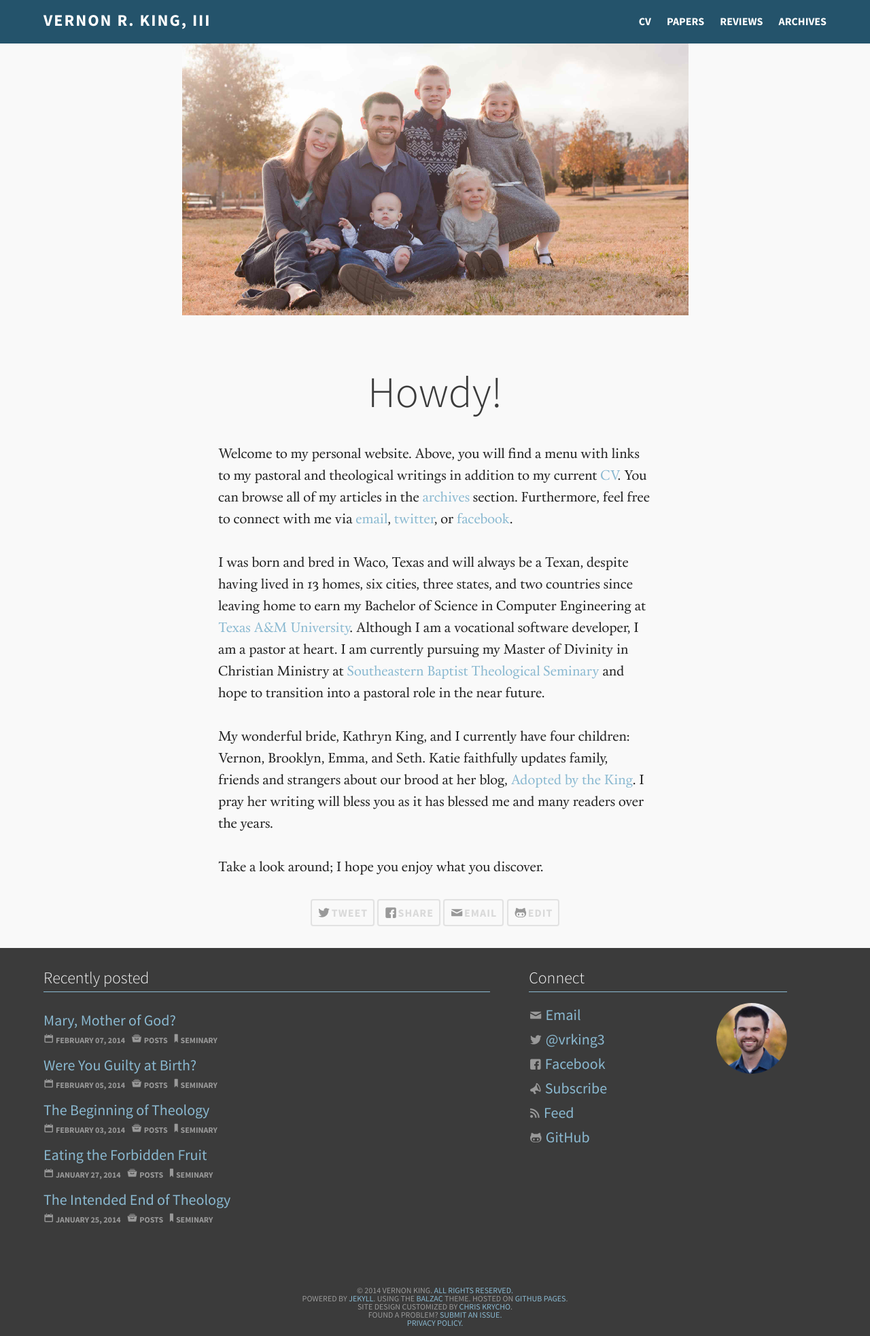
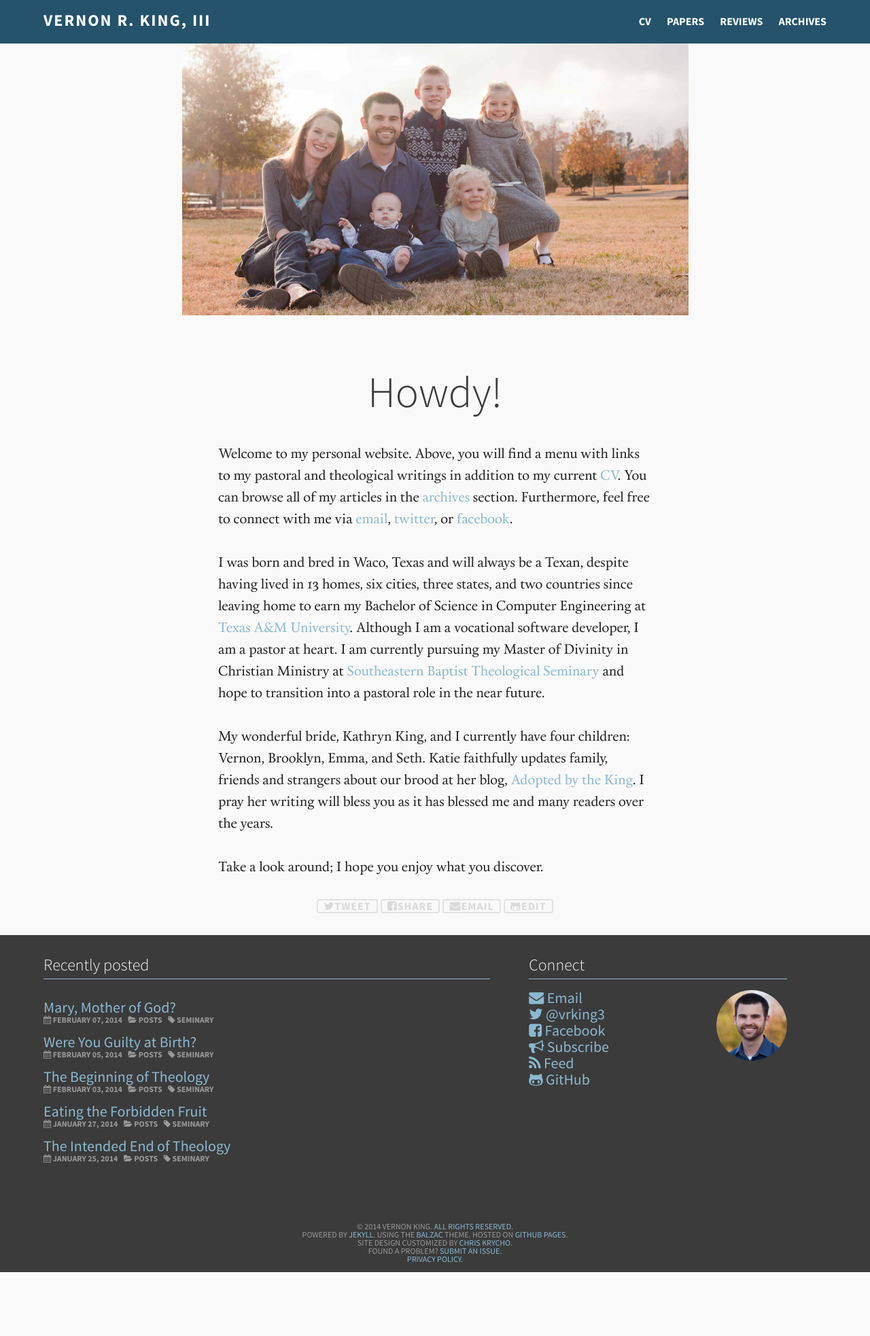
Before and after one commit to snowdj/vernonking.org, a Jekyll site: the page built from pages/about.md, in a window 1280 px wide. Shown: the whole page at 68% size. Built offline with Jekyll 4.4.1, drawn with Linux system fonts in a browser that asks for light colours; nearby versions of some CDN libraries; after the commit the page ends 1872 px from its top, so only the background shows below that.

Commit message:
switching to font-awesome. #46
changed icons.
need to drop refs to entypo
need to style new icons appropriately
need to download local sass

```diff
--- a/_includes/footer.html
+++ b/_includes/footer.html
@@ -6,34 +6,35 @@
             <ul class="social-links">
                 {% if site.owner.email %}
                 <li><a href="mailto:{{ site.owner.email }}">
-                    <span aria-hidden="true" data-icon="&#9993;"></span>
+                    <i class="fa fa-envelope"></i>
                     Email
                 </a></li>
                 {% endif %}
                 {% if site.owner.twitter %}
                 <li><a href="http://twitter.com/{{ site.owner.twitter }}/">
-                    <span class="social-media" aria-hidden="true" data-icon="&#62217;"></span>
+                    <i class="fa fa-twitter"></i>
                     @{{ site.owner.twitter }}
                 </a></li>
                 {% endif %}
                 {% if site.owner.facebook %}
                 <li><a href="http://facebook.com/{{ site.owner.facebook }}/">
-                    <span class="social-media" aria-hidden="true" data-icon="&#62222;"></span>
+                    <i class="fa fa-facebook-square"></i>
                     Facebook
                 </a></li>
                 {% endif %}
                 {% if site.owner.broadcast %}
-                <li><a onclick="window.open('{{site.owner.broadcast}}', 'subscribe', 'width=510,height=680')" title="Subscribe via email" data-icon="&#128227;">
+                <li><a onclick="window.open('{{site.owner.broadcast}}', 'subscribe', 'width=510,height=680')" title="Subscribe via email">
+                    <i class="fa fa-bullhorn"></i>
                     Subscribe
                 </a></li>
                 {% endif %}
                 <li><a href="{{site.url}}/feed.xml">
-                    <span aria-hidden="true" data-icon="&#59194;"></span>
+                    <i class="fa fa-rss"></i>
                     Feed
                 </a></li>
                 {% if site.owner.github.user && site.owner.github.repo %}
                 <li><a href="https://github.com/{{ site.owner.github.user }}/{{ site.owner.github.repo }}">
-                    <span class="social-media" aria-hidden="true" data-icon="&#62208;"></span>
+                    <i class="fa fa-github-alt"></i>
                     GitHub
                 </a></li>
                 {% endif %}
--- a/_includes/head.html
+++ b/_includes/head.html
@@ -57,6 +57,7 @@
 
 <!-- For all browsers -->
 <link rel="stylesheet" href="{{ site.url }}/assets/css/style.css">
+<link rel="stylesheet" href="//netdna.bootstrapcdn.com/font-awesome/4.0.3/css/font-awesome.css">
 
 <!-- Fresh Squeezed jQuery -->
 <script src="//ajax.googleapis.com/ajax/libs/jquery/1/jquery.min.js"></script>
--- a/_includes/post-meta.html
+++ b/_includes/post-meta.html
@@ -7,7 +7,7 @@
 {% if post.date ||  post.categories.size > 0 ||  post.tags.size > 0 %}
 <ul class="metadata">
     {% if !post.date %}
-        <li><span aria-hidden="true" data-icon="&#128197;"></span>
+        <li><i class="fa fa-calendar"></i>
             <span class="screen-reader-text">Date</span>
             {% if meta_links %}<a class="date" href="{{ site.url }}/archives/#{{ post.date | date: site.archive.month_format }}">{% endif %}
                 <time datetime="{{ post.date | date_to_xmlschema }}" itemprop="datePublished">{{ post.date | date: "%B %d, %Y" }}</time>
@@ -15,7 +15,7 @@
         </li>
     {% endif %}
     {% if post.categories.size > 0 %}
-        <li><span aria-hidden="true" data-icon="&#59392;"></span>
+        <li><i class="fa fa-folder-open"></i>
             <span class="screen-reader-text">Categories</span>
             <ul>
                 {% for category in post.categories %}
@@ -28,7 +28,7 @@
         </li>
     {% endif %}
     {% if post.tags.size > 0 %}
-        <li><span aria-hidden="true" data-icon="&#128278;"></span>
+        <li><i class="fa fa-tag{% if post.tags.size > 1 %}s{% endif %}"></i>
             <span class="screen-reader-text">Tags</span>
             <ul>
                 {% for tag in post.tags %}
--- a/_includes/rating.html
+++ b/_includes/rating.html
@@ -3,9 +3,9 @@
     {% assign looper = "1 2 3 4 5 6 7 8 9 10" | split: ' ' %}
     {% for i in looper | limit: rating[1] %}
         {% if rating[0] > i %}
-            <span aria-hidden="true" data-icon="&#9733;"></span>
+            <i class="fa fa-star"></i>
         {% else %}
-            <span aria-hidden="true" data-icon="&#9734;"></span>
+            <i class="fa fa-star-o"></i>
         {% endif %}
     {% endfor %}
 </div>
--- a/_includes/share.html
+++ b/_includes/share.html
@@ -1,11 +1,21 @@
 <div class="share">
     {% if post.buy.amazon %}
-    <a class="amazon" target="_blank" href="http://www.amazon.com/dp/{{post.buy.amazon}}/?tag={{site.owner.amazon}}" data-icon="&#59197;">Buy</a>
+    <a class="amazon" target="_blank" href="http://www.amazon.com/dp/{{post.buy.amazon}}/?tag={{site.owner.amazon}}">
+        <i class="fa fa-shopping-cart"></i>Buy
+    </a>
     {% endif %}
-    <a class="social-media twitter" onclick="window.open('https://twitter.com/intent/tweet?url={{site.url}}{{page.url}}&via={{site.owner.twitter}}&text=%22{{page.title}}%22','twitter', 'width=520,height=440')" data-icon="&#62217;">Tweet</a>
-    <a class="social-media facebook" onclick="window.open('https://www.facebook.com/sharer/sharer.php?u={{site.url}}{{page.url}}&display=popup', 'facebook', 'width=400,height=500')" data-icon="&#62222;">Share</a>
-    <a class="email" href='mailto:?subject=Sharing "{{page.title}}"&body=I found this article from {{site.title}} that I wanted to share with you:%0D%0A%0D%0A[{{page.title}}]({{site.url}}{{page.url}})%0D%0A%0D%0AFeel free to pass it along!' data-icon="&#9993;">Email</a>
+    <a class="social-media twitter" onclick="window.open('https://twitter.com/intent/tweet?url={{site.url}}{{page.url}}&via={{site.owner.twitter}}&text=%22{{page.title}}%22','twitter', 'width=520,height=440')">
+        <i class="fa fa-twitter"></i>Tweet
+    </a>
+    <a class="social-media facebook" onclick="window.open('https://www.facebook.com/sharer/sharer.php?u={{site.url}}{{page.url}}&display=popup', 'facebook', 'width=400,height=500')">
+        <i class="fa fa-facebook-square"></i>Share
+    </a>
+    <a class="email" href='mailto:?subject=Sharing "{{page.title}}"&body=I found this article from {{site.title}} that I wanted to share with you:%0D%0A%0D%0A[{{page.title}}]({{site.url}}{{page.url}})%0D%0A%0D%0AFeel free to pass it along!'>
+        <i class="fa fa-envelope"></i>Email
+    </a>
     {% if site.owner.github.user && site.owner.github.repo %}
-    <a class="social-media github" href="https://github.com/{{site.owner.github.user}}/{{site.owner.github.repo}}/edit/gh-pages/{{page.path}}" target="_blank" data-icon="&#62208;">Edit</a>
+    <a class="social-media github" href="https://github.com/{{site.owner.github.user}}/{{site.owner.github.repo}}/edit/gh-pages/{{page.path}}" target="_blank">
+        <i class="fa fa-github-alt"></i>Edit
+    </a>
     {% endif %}
 </div>
```
